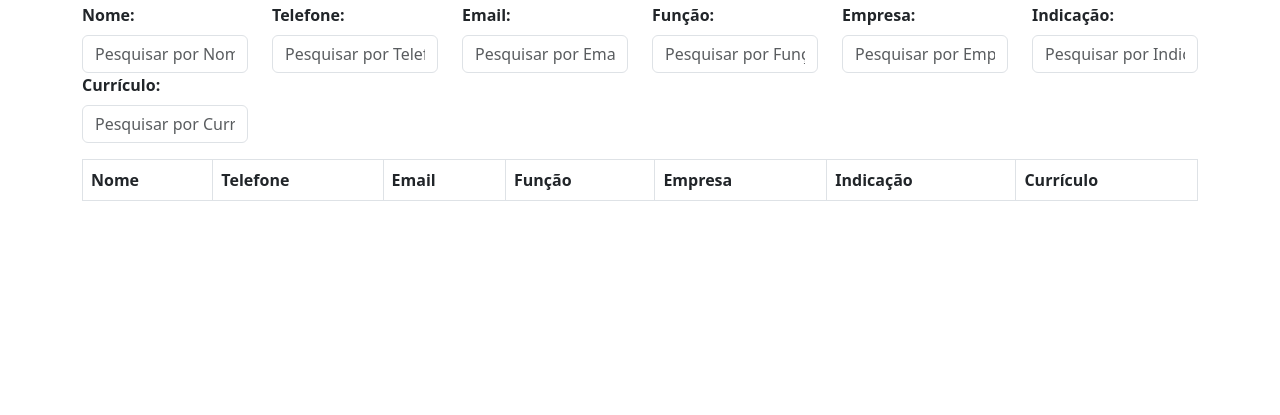
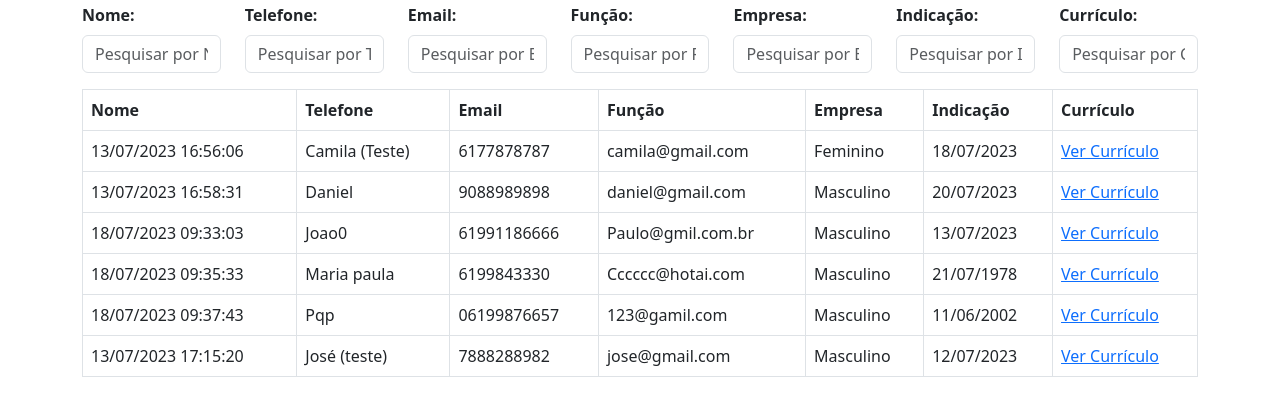
Before and after one commit to projectsys64/base-tabanez, a plain HTML site: page index.html in a window 1280 px wide. Shown: the part 101-516 px from the top of the page. Drawn offline with nearby package versions, Linux system fonts and the light colour scheme.

Commit message:
Update index.html

```diff
--- a/index.html
+++ b/index.html
@@ -13,32 +13,32 @@
   <h1>Filtrar e exibir dados da planilha</h1>
 
   <!-- Campos de pesquisa -->
-  <div class="row mb-2">
-    <div class="col-md-2">
+  <div class="row mb-3">
+    <div class="col-md">
       <label for="searchNome" class="form-label"><b>Nome:</b></label>
       <input type="text" id="searchNome" class="form-control" placeholder="Pesquisar por Nome">
     </div>
-    <div class="col-md-2">
+    <div class="col-md">
       <label for="searchTelefone" class="form-label"><b>Telefone:</b></label>
       <input type="text" id="searchTelefone" class="form-control" placeholder="Pesquisar por Telefone">
     </div>
-    <div class="col-md-2">
+    <div class="col-md">
       <label for="searchEmail" class="form-label"><b>Email:</b></label>
       <input type="text" id="searchEmail" class="form-control" placeholder="Pesquisar por Email">
     </div>
-    <div class="col-md-2">
+    <div class="col-md">
       <label for="searchFuncao" class="form-label"><b>Função:</b></label>
       <input type="text" id="searchFuncao" class="form-control" placeholder="Pesquisar por Função">
     </div>
-    <div class="col-md-2">
+    <div class="col-md">
       <label for="searchEmpresa" class="form-label"><b>Empresa:</b></label>
       <input type="text" id="searchEmpresa" class="form-control" placeholder="Pesquisar por Empresa">
     </div>
-    <div class="col-md-2">
+    <div class="col-md">
       <label for="searchIndicacao" class="form-label"><b>Indicação:</b></label>
       <input type="text" id="searchIndicacao" class="form-control" placeholder="Pesquisar por Indicação">
     </div>
-    <div class="col-md-2">
+    <div class="col-md">
       <label for="searchCurriculo" class="form-label"><b>Currículo:</b></label>
       <input type="text" id="searchCurriculo" class="form-control" placeholder="Pesquisar por Currículo">
     </div>
@@ -77,7 +77,85 @@
   const searchCurriculo = document.getElementById("searchCurriculo");
   const tableBody = document.getElementById("tableBody");
 
-  // Restante do seu código...
+  // Função para carregar os dados do arquivo CSV
+  async function loadAndDisplayData() {
+    try {
+      const response = await fetch("base.csv"); // Assumindo que o arquivo "base.csv" está na mesma pasta que o HTML
+      const csvData = await response.text();
+      const rows = csvData.split("\n").slice(1); // Ignorar a primeira linha (nomes)
+
+      // Preencher a tabela com os dados
+      tableBody.innerHTML = "";
+      rows.forEach(row => {
+        const columns = row.split(",");
+        const nome = columns[0];
+        const telefone = columns[1];
+        const email = columns[2];
+        const funcao = columns[3];
+        const empresa = columns[4];
+        const indicacao = columns[5];
+        const curriculo = columns[14];
+
+        const newRow = document.createElement("tr");
+        newRow.innerHTML = `
+          <td>${nome}</td>
+          <td>${telefone}</td>
+          <td>${email}</td>
+          <td>${funcao}</td>
+          <td>${empresa}</td>
+          <td>${indicacao}</td>
+          <td><a href="${curriculo}" target="_blank">Ver Currículo</a></td>
+        `;
+
+        tableBody.appendChild(newRow);
+      });
+    } catch (error) {
+      console.error("Erro ao carregar os dados:", error);
+    }
+  }
+
+  // Chamar a função quando a página carregar
+  document.addEventListener("DOMContentLoaded", () => {
+    loadAndDisplayData();
+  });
+
+  // Atualizar a tabela ao pesquisar
+  function updateTable() {
+    const searchNomeValue = searchNome.value.toLowerCase();
+    const searchTelefoneValue = searchTelefone.value.toLowerCase();
+    const searchEmailValue = searchEmail.value.toLowerCase();
+    const searchFuncaoValue = searchFuncao.value.toLowerCase();
+    const searchEmpresaValue = searchEmpresa.value.toLowerCase();
+    const searchIndicacaoValue = searchIndicacao.value.toLowerCase();
+    const searchCurriculoValue = searchCurriculo.value.toLowerCase();
+    const rows = tableBody.getElementsByTagName("tr");
+
+    for (const row of rows) {
+      const rowData = row.textContent.toLowerCase();
+      const nomeCell = rowData.includes(searchNomeValue);
+      const telefoneCell = rowData.includes(searchTelefoneValue);
+      const emailCell = rowData.includes(searchEmailValue);
+      const funcaoCell = rowData.includes(searchFuncaoValue);
+      const empresaCell = rowData.includes(searchEmpresaValue);
+      const indicacaoCell = rowData.includes(searchIndicacaoValue);
+      const curriculoCell = rowData.includes(searchCurriculoValue);
+
+      if (nomeCell && telefoneCell && emailCell && funcaoCell && empresaCell && indicacaoCell && curriculoCell) {
+        row.style.display = "";
+      } else {
+        row.style.display = "none";
+      }
+    }
+  }
+
+  // Atualizar a tabela ao digitar nos campos de pesquisa
+  searchNome.addEventListener("input", updateTable);
+  searchTelefone.addEventListener("input", updateTable);
+  searchEmail.addEventListener("input", updateTable);
+  searchFuncao.addEventListener("input", updateTable);
+  searchEmpresa.addEventListener("input", updateTable);
+  searchIndicacao.addEventListener("input", updateTable);
+  searchCurriculo.addEventListener("input", updateTable);
 </script>
 
 </body>
```
